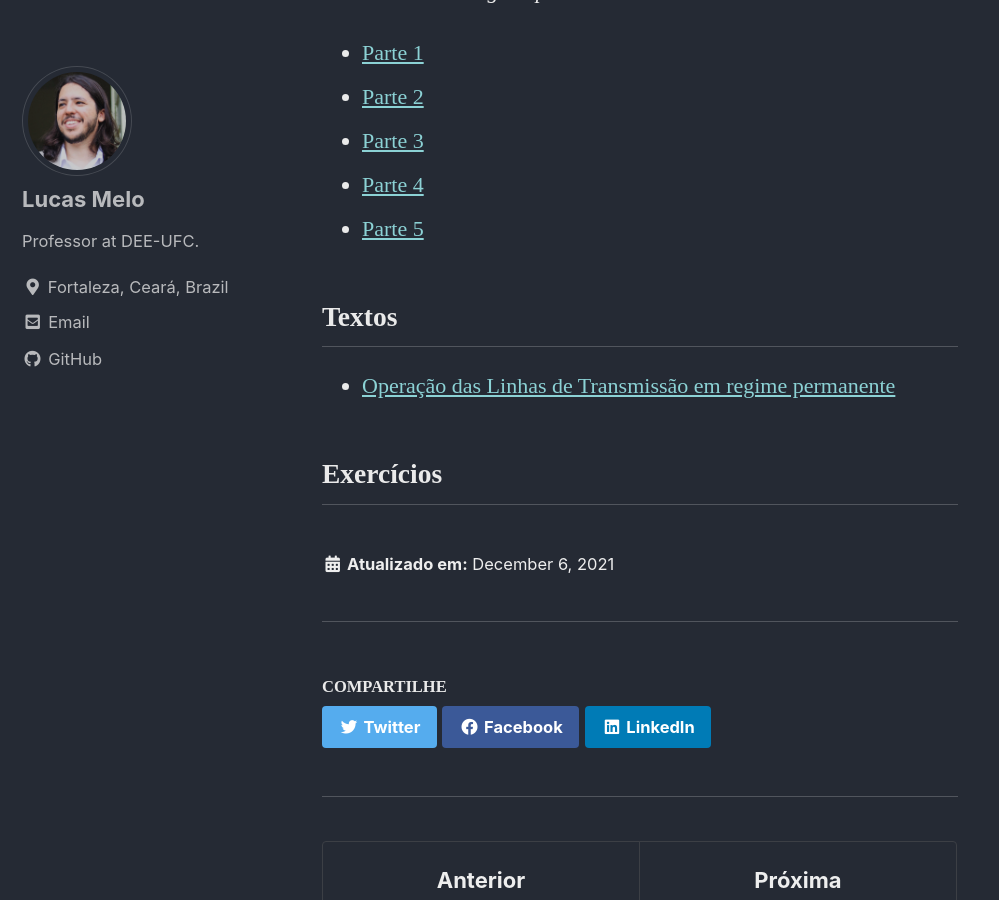
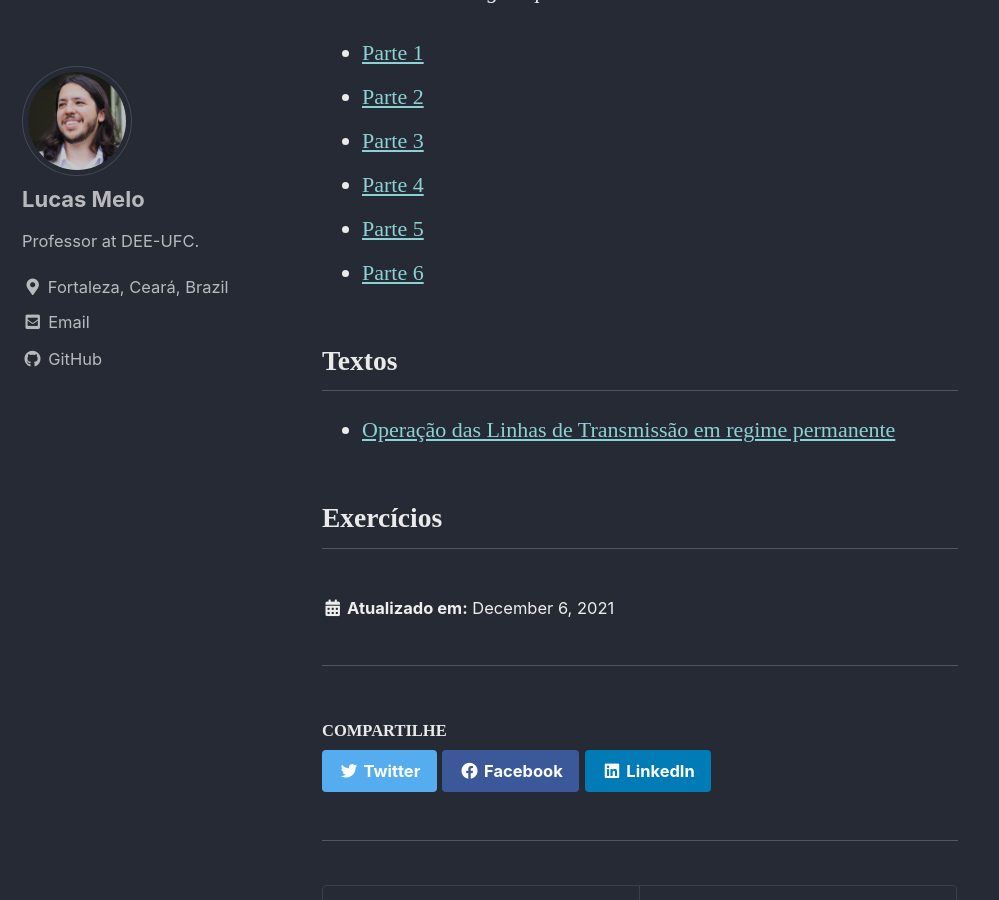
Before and after one commit to lucassm/lucassm.github.io, a Jekyll site: the page built from _teaching/TEE-2021-2/Unidade-04/index.md, in a window 1280 px wide and 900 px high, scrolled down 382 px. Shown: the whole window, without its empty margins (0-999 px from the left). Built offline with Jekyll 4.4.1, drawn with Linux system fonts in a browser that asks for light colours; cached includes are drawn as plain includes; some web fonts are replaced.

Commit message:
UPDATE: Generic

```diff
--- a/_teaching/TEE-2021-2/Unidade-04/index.md
+++ b/_teaching/TEE-2021-2/Unidade-04/index.md
@@ -15,6 +15,7 @@ Vídeos com as aulas referentes ao assunto: *Operação das Linhas de Transmiss
 - [Parte 3](https://drive.google.com/file/d/1_ONJFrZJPtqNO_0GFbKtNYqXA946MnuE/view?usp=drivesdk)
 - [Parte 4](https://drive.google.com/file/d/1WeIYTuiTURHKAPPd4j8NjS5F8vzlwGlO/view?usp=drivesdk)
 - [Parte 5](https://drive.google.com/file/d/17ETUUre1k5oCvOS0ylbutOq0M98y7Z5C/view?usp=drivesdk)
+- [Parte 6](https://drive.google.com/file/d/1pco14BFsB5rIzD7_0WAHRwzlgzV-PRAQ/view?usp=drivesdk)
 
 ## Textos
 - [Operação das Linhas de Transmissão em regime permanente](https://drive.google.com/file/d/1IG3LDn_-7Fk0Hl8uqYBSH7KMOmW_EiU6/view?usp=drivesdk)
```
